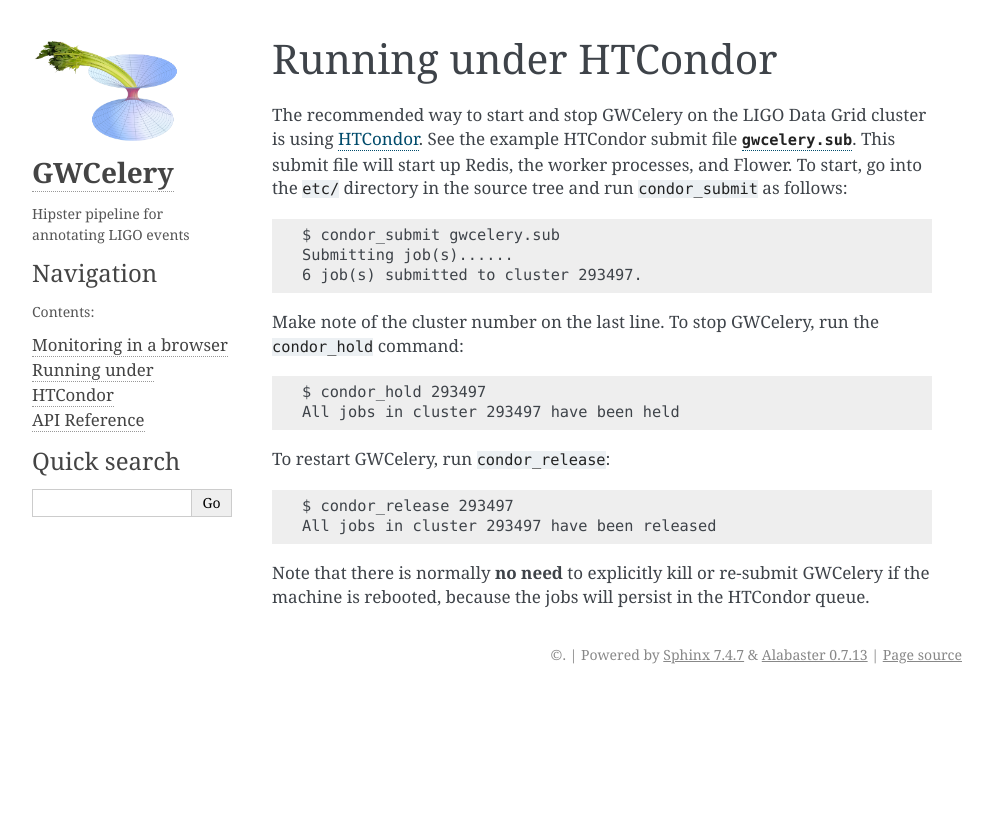
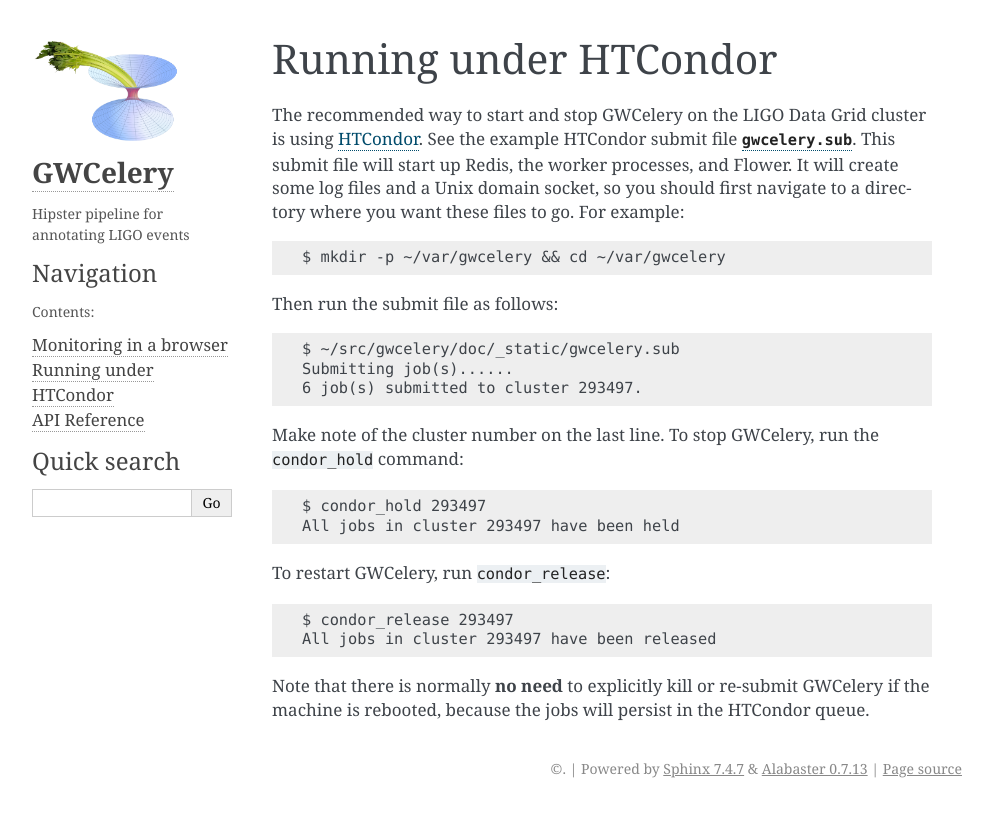
Before and after one commit to lpsinger/gwcelery, a Sphinx documentation site: the page built from doc/htcondor.md, in a window 1280 px wide. Shown: the top 817 px of the page, without its empty margins (148-1141 px from the left). Built offline with Sphinx 7.4.7, drawn with Linux system fonts in a browser that asks for light colours.

Commit message:
Update HTCondor instructions

```diff
--- a/doc/htcondor.md
+++ b/doc/htcondor.md
@@ -3,10 +3,15 @@
 The recommended way to start and stop GWCelery on the LIGO Data Grid cluster is
 using [HTCondor](https://research.cs.wisc.edu/htcondor/). See the example
 HTCondor submit file [`gwcelery.sub`](_static/gwcelery.sub). This submit file
-will start up Redis, the worker processes, and Flower. To start, go into the
-`etc/` directory in the source tree and run `condor_submit` as follows:
+will start up Redis, the worker processes, and Flower. It will create some log
+files and a Unix domain socket, so you should first navigate to a directory
+where you want these files to go. For example:
 
-	$ condor_submit gwcelery.sub
+    $ mkdir -p ~/var/gwcelery && cd ~/var/gwcelery
+
+Then run the submit file as follows:
+
+	$ ~/src/gwcelery/doc/_static/gwcelery.sub
 	Submitting job(s)......
 	6 job(s) submitted to cluster 293497.
 
```
